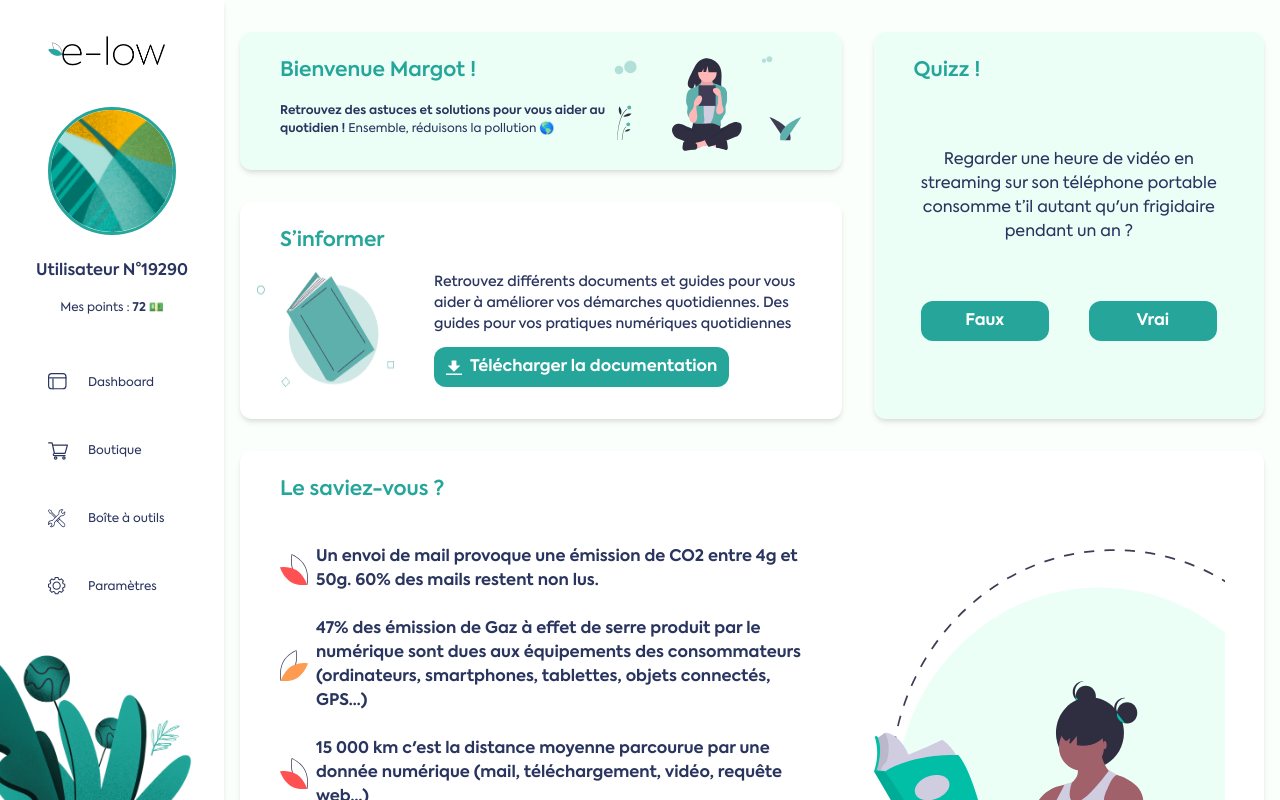
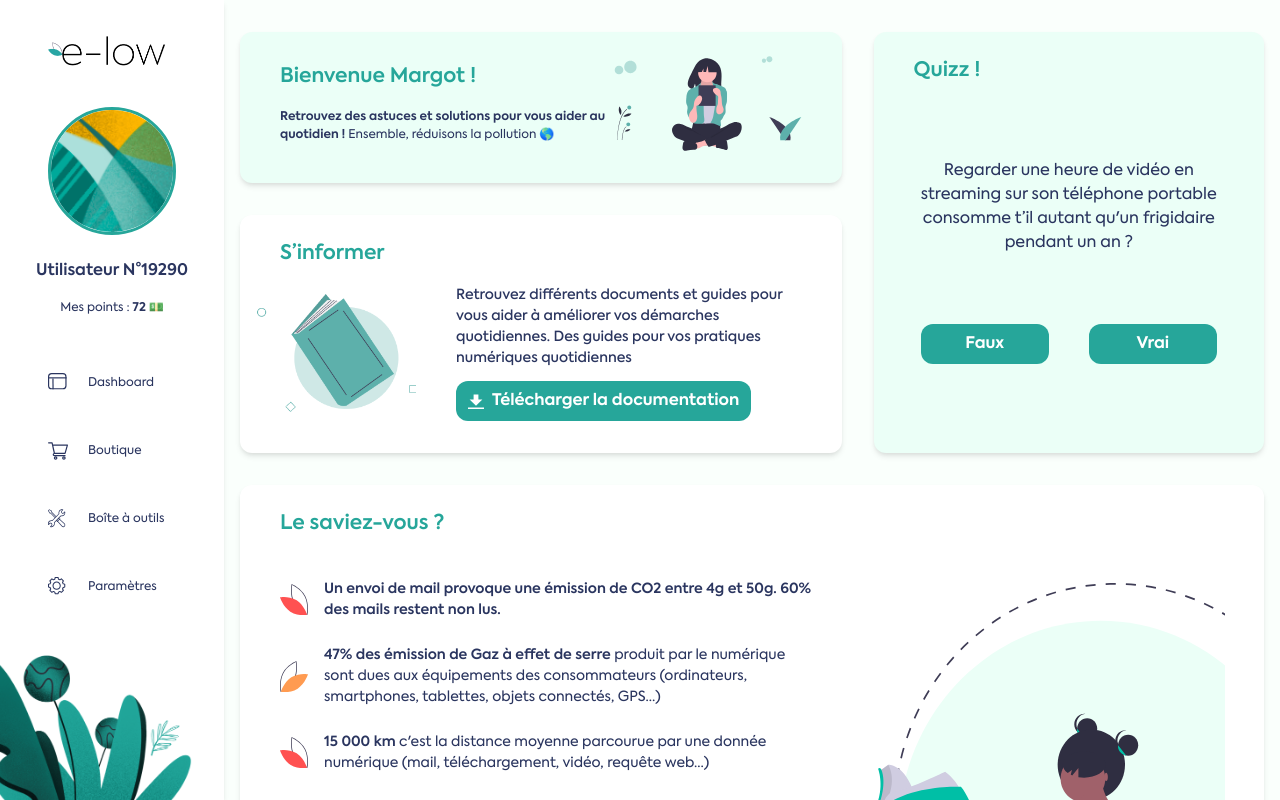
Before and after one commit to Glascode/e-low, a Nuxt app: page /toolbox in a window 1280 px wide. Built offline with nearby package versions, Linux system fonts and the light colour scheme.

Commit message:
Adjust cards

```diff
--- a/pages/toolbox.vue
+++ b/pages/toolbox.vue
@@ -1,28 +1,33 @@
 <template>
   <div>
     <div class="flex flex-wrap -mx-4 mb-8">
-    <div class="w-full md:w-3/5 px-4">
-      <Card class="flex flex-row mb-8 pr-0 pb-0 bg-primary-light">
+      <div class="w-full lg:w-3/5 px-4">
+        <Card class="flex items-center mb-8 pr-4 bg-primary-light">
           <div class="flex-grow">
             <h2 class="heading mb-4">Bienvenue Margot !</h2>
             <p class="max-w-sm"><strong>Retrouvez des astuces et solutions pour vous aider au quotidien !</strong>
-            Ensemble, réduisons la pollution  🌎</p>
+              Ensemble, réduisons la pollution 🌎</p>
           </div>
-        <div class="-mb-4">
-            <img src="/images/dame.svg"/>
+          <div>
+            <img src="/images/dame.svg" />
           </div>
         </Card>
 
-      <Card class="bg-white">
+        <Card class="bg-white mb-8 lg:mb-0">
           <h2 class="heading mb-4">S’informer</h2>
-        <div class="flex">
-        <img class="-ml-6" src="/images/livre.png" alt="illustration d'un livre">
+          <div class="flex items-center">
+            <img class="w-40 -ml-6"
+                 src="/images/book.png"
+                 alt="illustration d'un livre">
+
             <div>
               <p class="ml-10 text-sm font-medium">Retrouvez différents documents et guides pour vous aider à
                 améliorer vos démarches quotidiennes.
                 Des guides pour vos pratiques numériques quotidiennes</p>
               <button class="bg-primary hover:bg-primary-dark text-white text-base font-bold mt-3 ml-10 py-2 px-3 rounded-xl inline-flex items-center">
-        <svg class="fill-current w-4 h-4 mr-2" xmlns="http://www.w3.org/2000/svg" viewBox="0 0 20 20"><path d="M13 8V2H7v6H2l8 8 8-8h-5zM0 18h20v2H0v-2z"/></svg>
+                <svg class="fill-current w-4 h-4 mr-2" xmlns="http://www.w3.org/2000/svg" viewBox="0 0 20 20">
+                  <path d="M13 8V2H7v6H2l8 8 8-8h-5zM0 18h20v2H0v-2z" />
+                </svg>
                 <span>Télécharger la documentation</span>
               </button>
             </div>
@@ -31,7 +36,7 @@
         </Card>
       </div>
 
-   <div class="w-full md:w-2/5 flex px-4">
+      <div class="w-full lg:w-2/5 flex px-4">
         <Card class="flex flex-col bg-primary-light">
           <h2 class="heading mb-4">Quizz ! </h2>
           <div class="flex-grow flex flex-col justify-evenly">
@@ -50,39 +55,46 @@
       </div>
     </div>
 
-      <Card class="flex flex-col pr-0 pb-0 bg-white">
-        <h2 class="heading mb-4">Le saviez-vous ? </h2>
+    <Card class="pr-0 bg-white overflow-hidden">
+      <h2 class="heading mb-4">Le saviez-vous ?</h2>
+
       <div class="flex">
         <div class="flex flex-col flex-grow">
           <div class="flex items-center mt-6">
-            <img class="" src="/images/feuilleRouge.svg"/>
-            <p class="max-w-lg ml-2 text-base font-bold">Un envoi de mail provoque une émission de CO2 entre 4g et 50g. 60% des mails restent non lus. </p>
+            <img class="mr-2" src="/images/feuilleRouge.svg" />
+            <p class="max-w-lg ml-2 text-sm font-semibold">Un envoi de mail provoque une émission de CO2 entre 4g et 50g. 60% des mails restent non lus. </p>
           </div>
           <div class="flex items-center mt-6">
-            <img class="" src="/images/feuilleOrange.svg"/>
-            <p class="max-w-lg ml-2 text-base font-bold">47% des émission de Gaz à effet de serre produit par le numérique sont dues aux équipements des consommateurs (ordinateurs, smartphones, tablettes, objets connectés, GPS…)</p>
+            <img class="mr-2" src="/images/feuilleOrange.svg" />
+            <p class="max-w-lg ml-2 text-sm">
+              <span class="font-semibold">47% des émission de Gaz à effet de serre</span> produit par le numérique sont dues aux équipements des consommateurs (ordinateurs, smartphones, tablettes, objets connectés, GPS…)
+            </p>
           </div>
           <div class="flex items-center mt-6">
-            <img class="" src="/images/feuilleRouge.svg"/>
-            <p class="max-w-lg ml-2 text-base font-bold">15 000 km c'est la distance moyenne parcourue par une donnée numérique (mail, téléchargement, vidéo, requête web…)</p>
+            <img class="mr-2" src="/images/feuilleRouge.svg" />
+            <p class="max-w-lg ml-2 text-sm">
+              <span class="font-semibold">15 000 km</span> c'est la distance moyenne parcourue par une donnée numérique (mail, téléchargement, vidéo, requête web…)
+            </p>
           </div>
           <div class="flex items-center mt-6">
-            <img class="" src="/images/feuilleVert.svg"/>
-            <p class="max-w-lg ml-2 text-base font-bold">89% des français utilisent Internet dont 80 % tous les jours, en moyenne 18h par semaine</p>
+            <img class="mr-2" src="/images/feuilleVert.svg" />
+            <p class="max-w-lg ml-2 text-sm font-semibold">89% des français utilisent Internet dont 80 % tous les jours, en moyenne 18h par semaine</p>
           </div>
           <div class="flex items-center mt-6">
-            <img class="" src="/images/feuilleVert.svg"/>
-            <p class="max-w-lg ml-2 text-base font-bold">Passer de 2 à 4 ans d’usage pour une tablette ou un ordinateur améliore de 50% son bilan environnemental. </p>
+            <img class="mr-2" src="/images/feuilleVert.svg" />
+            <p class="max-w-lg ml-2 text-sm">Passer de
+              <span class="font-semibold">2 à 4 ans d’usage</span> pour une tablette ou un ordinateur améliore de
+              <span class="font-semibold">50% son bilan environnemental</span>. </p>
           </div>
           <div class="flex items-center mt-6">
-            <img class="" src="/images/feuilleOrange.svg"/>
-            <p class="max-w-lg ml-2 text-base font-bold">Il faut 10g de CO2 pour un an de stockage en moyenne pour un mail.</p>
+            <img class="mr-2" src="/images/feuilleOrange.svg" />
+            <p class="max-w-lg ml-2 text-sm font-semibold">Il faut 10g de CO2 pour un an de stockage en moyenne pour un mail.</p>
           </div>
 
         </div>
-            <div class="-mr-3 -mb-4">
-                <img src="/images/lecture.svg"/>
 
+        <div class="-mr-3 self-end">
+          <img src="/images/lecture.svg" />
         </div>
       </div>
     </Card>
```
Also changed, not shown: static/images/book.png (added), static/images/livre.png (deleted). Lines whose indentation alone changed are shown as unchanged.
